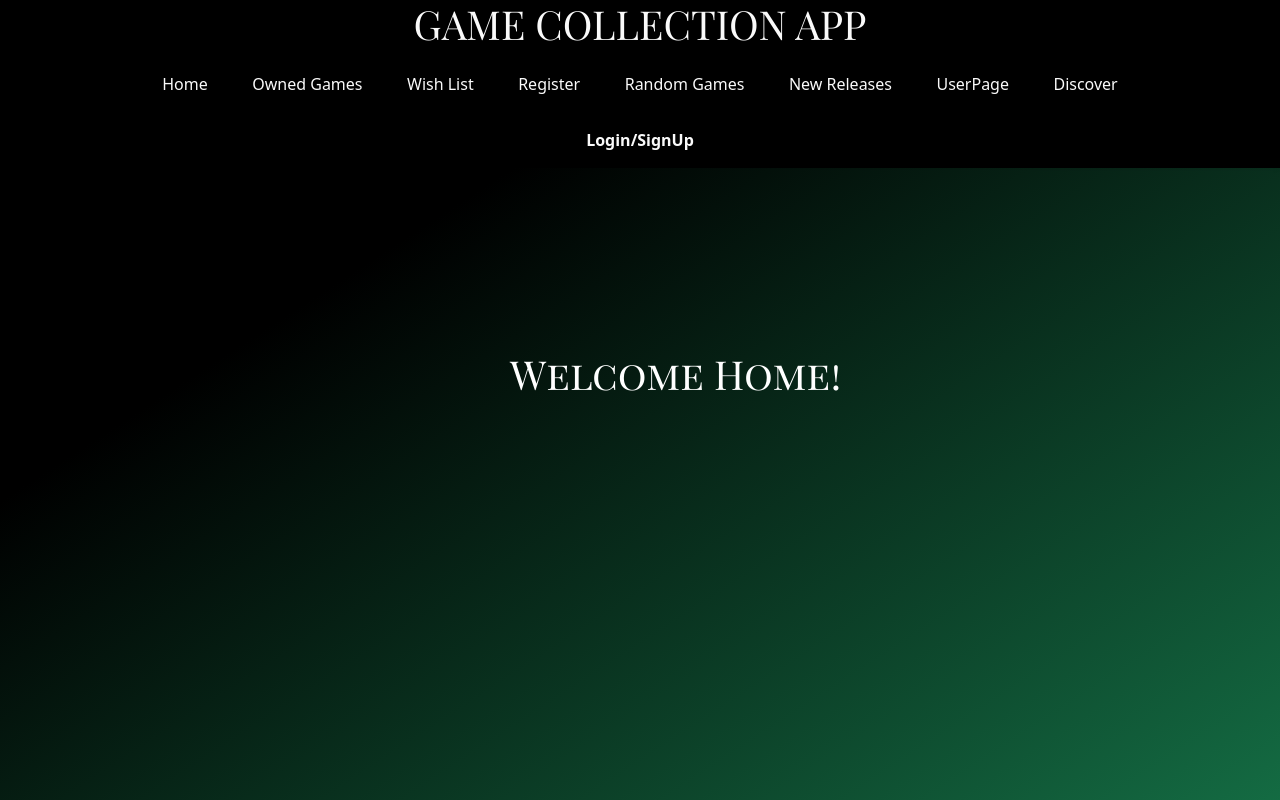
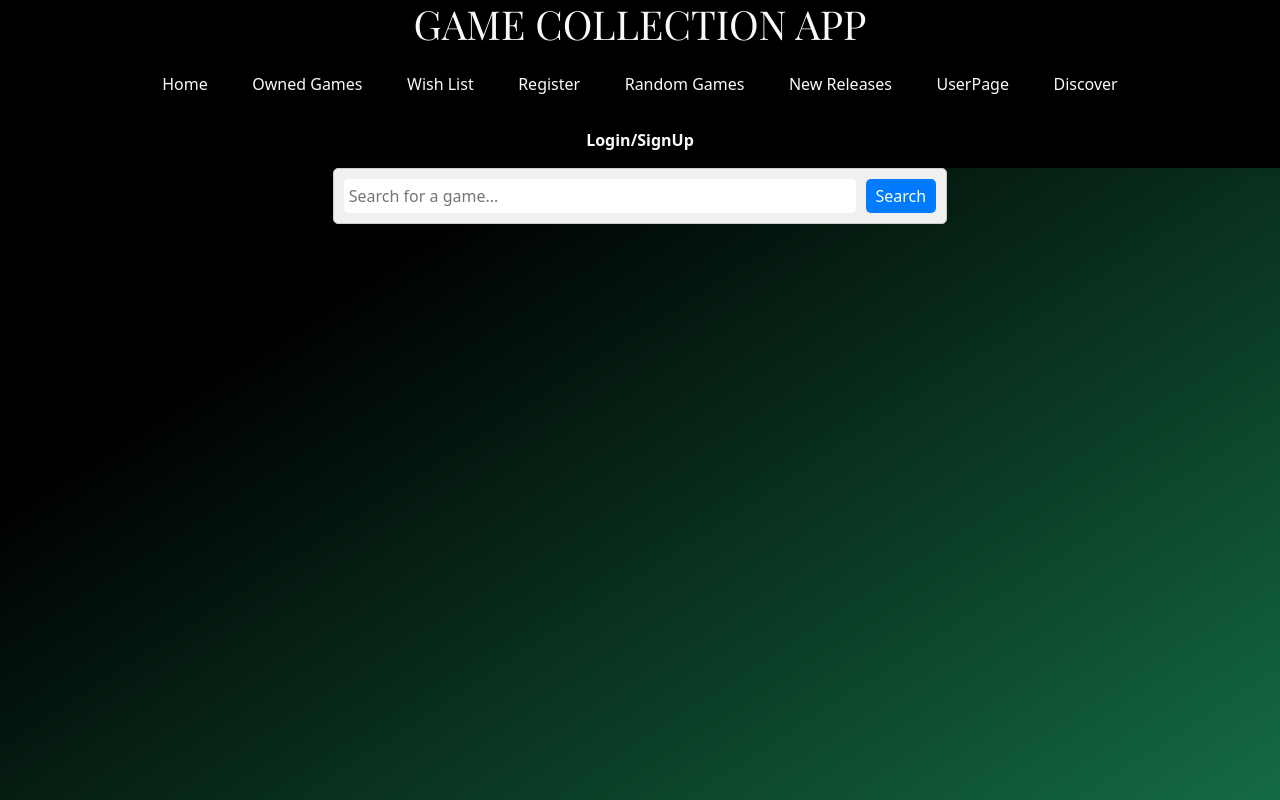
Before and after one commit to Wuyuan-WCCI/game_collector, a React (Vite) app in the folder client-side/: page / in a window 1280 px wide. Shown: the top 800 px of the page. Built offline with nearby package versions, Linux system fonts and the light colour scheme.

Commit message:
Add search bar

```diff
--- a/client-side/src/App.jsx
+++ b/client-side/src/App.jsx
@@ -11,6 +11,7 @@ import DiscoverySearch from './pages/Discovery';
 import GameDetail from './pages/GameDetails';
 import RandomGames from './components/RandomGames';
 import NewReleases from './components/NewReleases';
+import SearchResultsPage from './components/SearchResultsPage';
 function App() {
   return (
     <Layout>
@@ -25,6 +26,7 @@ function App() {
         <Route path="/user-detail" element={<UserProfile />} />;
         <Route path="/wish-list" element ={<WishList/>}/>;
         <Route path="/owned-list" element ={<OwnedList/>}/>;
+        <Route path="/search-results" element ={<SearchResultsPage/>}/>;
       </Routes>
       </Layout>
   );
--- a/client-side/src/components/GameSearchForm.jsx
+++ /dev/null
@@ -1,28 +0,0 @@
-import { useState } from 'react';
-import PropTypes from 'prop-types';
-
-function GameSearchForm({ onSearch }) {
-  const [gameId, setGameId] = useState('');
-
-  const handleSearch = () => {
-    // Call the onSearch function with the entered gameId
-    onSearch(gameId);
-  };
-
-  return (
-    <div>
-      <input
-        type="text"
-        placeholder="Enter Game ID"
-        value={gameId}
-        onChange={(e) => setGameId(e.target.value)}
-      />
-      <button onClick={handleSearch}>Search</button>
-    </div>
-  );
-}
-// Add prop validation
-GameSearchForm.propTypes = {
-  onSearch: PropTypes.func.any,
-};
-export default GameSearchForm;
--- a/client-side/src/components/RandomGames.jsx
+++ b/client-side/src/components/RandomGames.jsx
@@ -10,10 +10,10 @@ function RandomGames() {
 
   useEffect(() => {
     // Define the URL of your backend API to fetch random games
-    const apiUrl = 'http://localhost:7098/game-detail'; // Adjust the API endpoint as needed
+    const apiUrl = 'http://localhost:7098/game/detail'; // Adjust the API endpoint as needed
 
     // Generate 10 random gameIds between 1 and 1000 (adjust the range as needed)
-    const getRandomGameId = () => Math.floor(Math.random() * 1000) + 1;
+    const getRandomGameId = () => Math.floor(Math.random() * 400000) + 1;
 
     // Create an array to store the fetched games
     const fetchedGames = [];
--- /dev/null
+++ b/client-side/src/components/SearchBar.css
@@ -0,0 +1,30 @@
+/* styles.css */
+.search-bar-container {
+    width: 48%;
+    display: flex;
+    align-items: center;
+    gap: 10px;
+    padding: 10px;
+    background-color: #f0f0f0;
+    border: 1px solid #ccc;
+    border-radius: 5px;
+    margin: 0 auto;
+
+
+  }
+
+  .search-bar-container input {
+    flex: 1;
+    padding: 5px;
+    border: none;
+    border-radius: 5px;
+  }
+
+  .search-bar-container button {
+    background-color: #007bff;
+    color: #fff;
+    border: none;
+    border-radius: 5px;
+    padding: 5px 10px;
+    cursor: pointer;
+  }
--- /dev/null
+++ b/client-side/src/components/SearchBar.jsx
@@ -0,0 +1,47 @@
+// src/components/SearchBar.js
+
+import React, { useState } from 'react';
+import PropTypes from 'prop-types';
+
+import { useNavigate } from 'react-router-dom';
+import './SearchBar.css';
+
+
+function SearchBar({onSearch}) {
+  const [query, setQuery] = useState('');
+ const navigate = useNavigate();
+
+  const handleSearch = () => {
+    onSearch(query);
+
+    navigate(`/search-results?query=${encodeURIComponent(query)}`);
+
+  };
+
+  const handleKeyPress = (e) => {
+    if (e.key === 'Enter') {
+      handleSearch();
+    }
+  };
+
+  return (
+    <div className="search-bar-container">
+      <input
+        type="text"
+        placeholder="Search for a game..."
+        value={query}
+        onChange={(e) => setQuery(e.target.value)}
+        onKeyPress={handleKeyPress}
+      />
+      <button onClick={handleSearch}>Search</button>
+
+    </div>
+  );
+}
+
+SearchBar.propTypes = {
+  onSearch: PropTypes.func.isRequired,
+};
+
+
+export default SearchBar;
--- /dev/null
+++ b/client-side/src/components/SearchResultsPage.jsx
@@ -0,0 +1,59 @@
+import React, { useState, useEffect } from 'react';
+import axios from 'axios';
+import PropTypes from 'prop-types';
+import { useLocation } from 'react-router-dom';
+import { useSearchParams } from 'react-router-dom';
+
+function SearchResults( ) {
+  const [searchResults, setSearchResults] = useState([]);
+  const [loading, setLoading] = useState(false);
+  const [error, setError] = useState(null);
+
+  const [searchParams] = useSearchParams();
+  const query = searchParams.get('query');
+
+  useEffect(() => {
+
+    console.log("Query: "+ query);
+    if (query) {
+      setLoading(true); // Set loading to true before making the API request.
+      setError(null); // Reset error state.
+
+      axios.get(`http://localhost:7098/game/search?query=${query}`)
+        .then((response) => {
+          setSearchResults(response.data.results);
+        })
+        .catch((error) => {
+          setError(error); // Set error state if the request fails.
+        })
+        .finally(() => {
+          setLoading(false); // Set loading to false after the request, regardless of success or failure.
+        });
+    }
+  }, [query]);
+
+  return (
+    <div>
+      <h2 style={{ color: 'gold' }}>Search Results</h2>
+      {loading ? (
+        <p>Loading...</p>
+      ) : error ? (
+        <p>Error: {error.message}</p>
+      ) : (
+        <ul>
+  {searchResults.map((result) => (
+    <li key={result.id}>
+      <p style={{ color: 'white' }}>{result.name}</p>
+    </li>
+  ))}
+</ul>
+      )}
+    </div>
+  );
+}
+
+SearchResults.propTypes = {
+  query: PropTypes.string,
+};
+
+export default SearchResults;
--- a/client-side/src/pages/Discovery.jsx
+++ b/client-side/src/pages/Discovery.jsx
@@ -1,14 +1,12 @@
 import { useEffect, useState } from 'react';
 import { Link } from 'react-router-dom';
-import GameSearchForm from '../components/GameSearchForm';
-import GameDetail from './GameDetails';
+import SearchBar from '../components/SearchBar';
 
 
 function DiscoverySearch() {
   const [data, setData] = useState([]);
   const [loading, setLoading] = useState(true);
   const [error, setError] = useState(null);
-  const [selectedGameId, setSelectedGameId] = useState(null);
 
   // Define your WishList and OwnedList states
   const [wishList, setWishList] = useState([]);
@@ -32,9 +30,12 @@ function DiscoverySearch() {
     }
   };
 
-  const handleSearch = (gameId) => {
-    setSelectedGameId(gameId);
+  const [searchQuery, setSearchQuery] = useState('');
+
+  const handleSearch = (query) => {
+    setSearchQuery(query);
   };
+
 
   useEffect(() => {
     // Define the URL of your backend API
@@ -73,19 +74,14 @@ function DiscoverySearch() {
 
   return (
     <div>
+    <SearchBar onSearch={handleSearch} />
       <br></br>
       <br></br>
       <br></br>
       <br></br>
       {/* <h1>HOT GAMES</h1> */}
       <div>
-      {/* Render the search form */}
-      <GameSearchForm onSearch={handleSearch} />
 
-      {/* Render the game details component */}
-      {selectedGameId && <GameDetail gameId={selectedGameId} />}
-
-      {/* ...the rest of your game listing */}
     </div>
       <div className="container">
         {data.map((game) => (
--- a/client-side/src/pages/HomePage.jsx
+++ b/client-side/src/pages/HomePage.jsx
@@ -1,22 +1,19 @@
-// import React from 'react';
-// const HomePage = () => {
-//   return(
-//     <>
-//     <br></br>
-//     <br></br>
-//     <br></br>
-//     <h1>Welcome Home!</h1>
-//     </>
-//   );
-
-//   };
-
-//   export default HomePage;
+import React, { useState } from 'react';
+import SearchBar from '../components/SearchBar';
+import SearchResults from '../components/SearchResultsPage';
 
 const HomePage = () => {
+
+  const [searchQuery, setSearchQuery] = useState('');
+
+  const handleSearch = (query) => {
+    setSearchQuery(query);
+  };
+
   return (
-    <div className="homepage">
-      <h1>Welcome Home!</h1>
+    <div>
+      <SearchBar onSearch={handleSearch} />
+
     </div>
   );
 };
```
Also changed, not shown: 1 other file (tests, documents, lock files or other folders).
